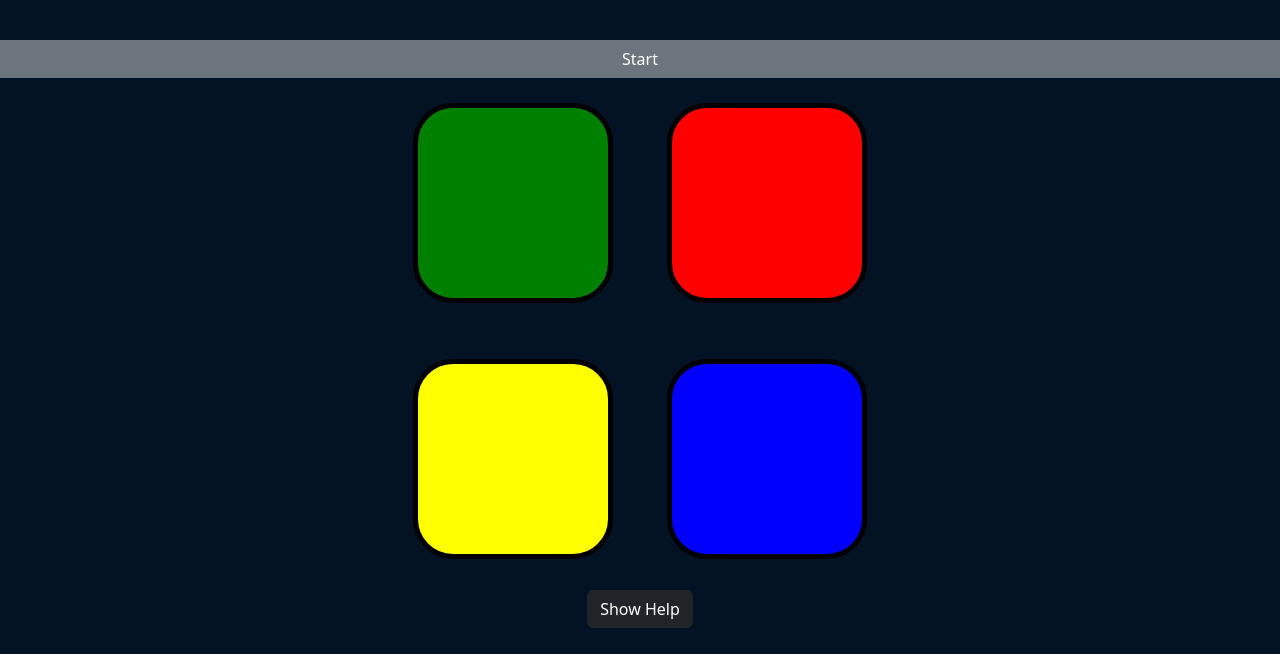
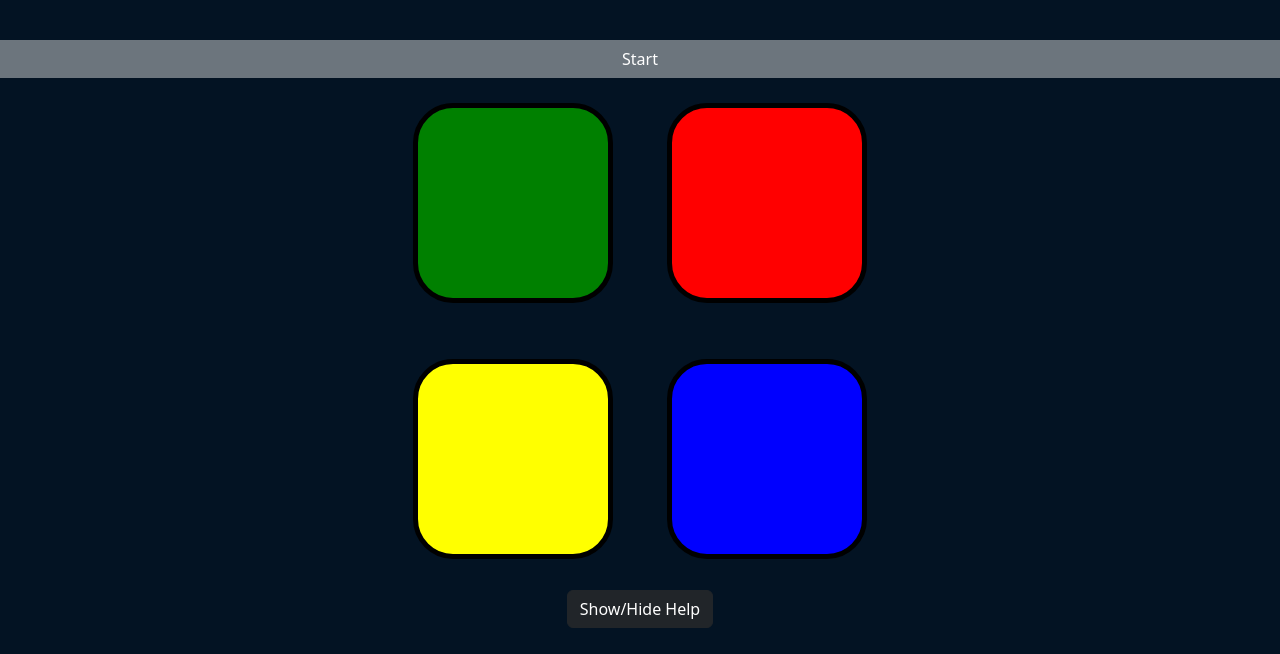
Before and after one commit to kumar29saranya/Simon-Game, a plain HTML site: page index.html in a window 1280 px wide. Shown: the part 146-800 px from the top of the page. Drawn offline with nearby package versions, Linux system fonts and the light colour scheme.

Commit message:
Add files via upload

```diff
--- a/game.js
+++ b/game.js
@@ -89,6 +89,5 @@ function animatePress(currentColour){
 $(document).ready(function(){
     $(".newbtn").click(function(){
       $(".help").toggle();
-      $(this).html($(this).html() == 'Show Help' ? 'Hide Help' : 'Show Help');
     });
   });
--- a/index.html
+++ b/index.html
@@ -36,7 +36,7 @@
 
     </div>
     <div class="">
-      <button type="button" class="btn btn-dark newbtn">Show Help</button>
+      <button type="button" class="btn btn-dark newbtn">Show/Hide Help</button>
       <div class="help">
         <h3>The game has four colored buttons, each producing a particular tone when it is pressed or activated by the system. Each level in the game consists of the computer lighting up one button randomly, after which the player must reproduce the exact order of buttons from the first level, by pressing the buttons. As the game progresses, the sequence increases.</h3>
       </div>
```
